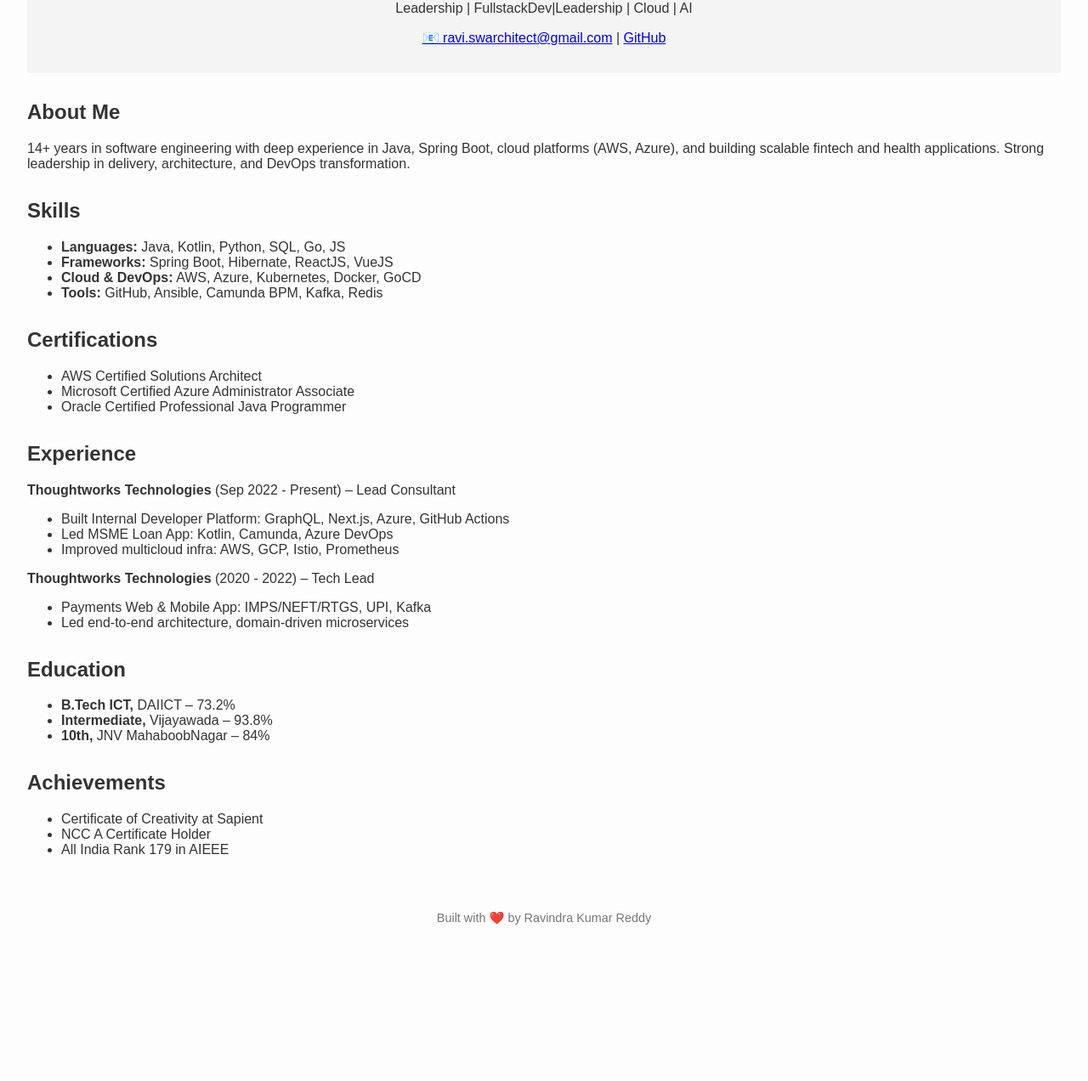
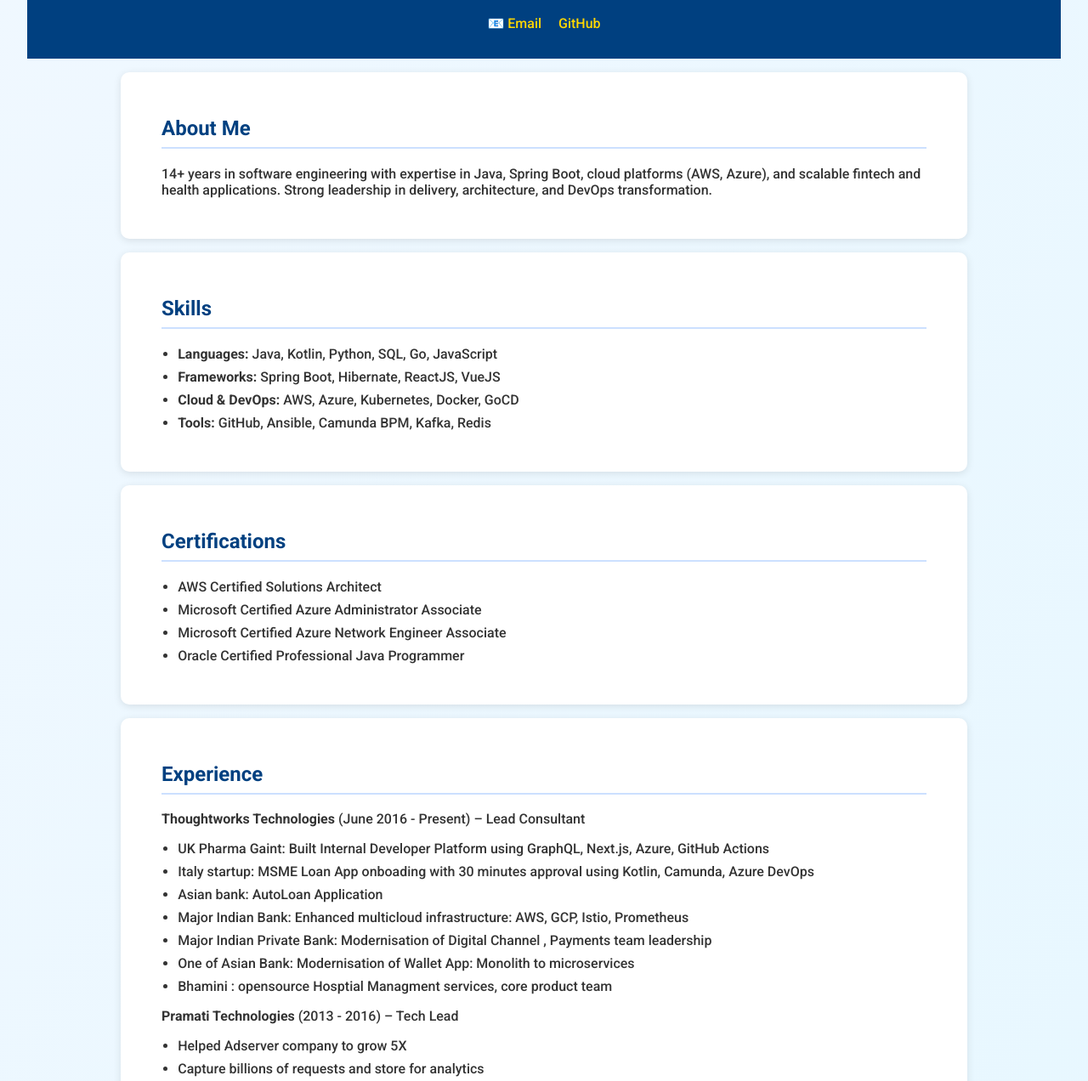
Before and after one commit to drkreddy/drkreddy.github.io, a plain HTML site: page index.html in a window 1280 px wide. Shown: the part 111-1383 px from the top of the page at 85% size. Before the commit the page ends 1230 px from the top, so only its background shows below. Drawn offline with Linux system fonts and the light colour scheme.

Commit message:
beautification

```diff
--- a/index.html
+++ b/index.html
@@ -6,23 +6,92 @@
   <meta name="google-site-verification" content="Kl4qubP69JEky5Gl7HD_yf6HXy88M9b_Iiiohr7dwec" />
   <title>Ravindra Kumar Reddy Donapati</title>
   <link rel="stylesheet" href="style.css" />
+  <link href="https://fonts.googleapis.com/css2?family=Roboto:wght@300;500;700&display=swap" rel="stylesheet">
+  <style>
+    body {
+      font-family: 'Roboto', sans-serif;
+      margin: 0;
+      background: linear-gradient(to bottom right, #f0f8ff, #e6f7ff);
+      color: #333;
+    }
+
+    header {
+      background: #004080;
+      color: white;
+      padding: 2rem 1rem;
+      text-align: center;
+    }
+
+    header h1 {
+      margin: 0;
+      font-size: 2.5rem;
+    }
+
+    header p {
+      font-size: 1.2rem;
+      margin-top: 0.5rem;
+    }
+
+    header a {
+      color: #ffd700;
+      margin: 0 0.5rem;
+      text-decoration: none;
+    }
+
+    section {
+      padding: 2rem 3rem;
+      background: white;
+      margin: 1rem auto;
+      max-width: 900px;
+      border-radius: 10px;
+      box-shadow: 0 2px 10px rgba(0,0,0,0.1);
+      transition: transform 0.3s ease;
+    }
+
+    section:hover {
+      transform: translateY(-5px);
+    }
+
+    section h2 {
+      color: #004080;
+      border-bottom: 2px solid #cce0ff;
+      padding-bottom: 0.5rem;
+    }
+
+    ul {
+      padding-left: 1.2rem;
+    }
+
+    li {
+      margin: 0.5rem 0;
+    }
+
+    footer {
+      background: #004080;
+      color: white;
+      text-align: center;
+      padding: 1rem;
+      margin-top: 2rem;
+    }
+  </style>
+</head>
 <body>
   <header>
     <h1>Ravindra Kumar Reddy Donapati</h1>
-      <p>Leadership | FullstackDev|Leadership | Cloud | AI</p>
-      <a href="mailto:ravi.swarchitect@gmail.com">📧 ravi.swarchitect@gmail.com</a> |
+    <p>FullstackDev| AI | Cloud| Leadership</p>
+    <a href="mailto:ravi.swarchitect@gmail.com">📧 Email</a>
     <a href="https://github.com/drkreddy" target="_blank">GitHub</a>
   </header>
 
   <section>
     <h2>About Me</h2>
-      <p>14+ years in software engineering with deep experience in Java, Spring Boot, cloud platforms (AWS, Azure), and building scalable fintech and health applications. Strong leadership in delivery, architecture, and DevOps transformation.</p>
+    <p>14+ years in software engineering with expertise in Java, Spring Boot, cloud platforms (AWS, Azure), and scalable fintech and health applications. Strong leadership in delivery, architecture, and DevOps transformation.</p>
   </section>
 
   <section>
     <h2>Skills</h2>
     <ul>
-        <li><strong>Languages:</strong> Java, Kotlin, Python, SQL, Go, JS</li>
+      <li><strong>Languages:</strong> Java, Kotlin, Python, SQL, Go, JavaScript</li>
       <li><strong>Frameworks:</strong> Spring Boot, Hibernate, ReactJS, VueJS</li>
       <li><strong>Cloud & DevOps:</strong> AWS, Azure, Kubernetes, Docker, GoCD</li>
       <li><strong>Tools:</strong> GitHub, Ansible, Camunda BPM, Kafka, Redis</li>
@@ -34,32 +103,44 @@
     <ul>
       <li>AWS Certified Solutions Architect</li>
       <li>Microsoft Certified Azure Administrator Associate</li>
+      <li>Microsoft Certified Azure Network Engineer Associate</li>
       <li>Oracle Certified Professional Java Programmer</li>
     </ul>
   </section>
 
   <section>
     <h2>Experience</h2>
-      <p><strong>Thoughtworks Technologies</strong> (Sep 2022 - Present) – Lead Consultant</p>
+    <p><strong>Thoughtworks Technologies</strong> (June 2016 - Present) – Lead Consultant</p>
     <ul>
-        <li>Built Internal Developer Platform: GraphQL, Next.js, Azure, GitHub Actions</li>
-        <li>Led MSME Loan App: Kotlin, Camunda, Azure DevOps</li>
-        <li>Improved multicloud infra: AWS, GCP, Istio, Prometheus</li>
+      <li>UK Pharma Gaint: Built Internal Developer Platform using GraphQL, Next.js, Azure, GitHub Actions</li>
+      <li>Italy startup: MSME Loan App onboading with 30 minutes approval using Kotlin, Camunda, Azure DevOps</li>
+      <li>Asian bank: AutoLoan Application </li>
+      <li>Major Indian Bank: Enhanced multicloud infrastructure: AWS, GCP, Istio, Prometheus</li>
+      <li>Major Indian Private Bank: Modernisation of Digital Channel , Payments team leadership </li>
+      <li>One of Asian Bank: Modernisation of Wallet App: Monolith to microservices </li>
+      <li>Bhamini : opensource Hosptial Managment services, core product team</li>
     </ul>
 
-      <p><strong>Thoughtworks Technologies</strong> (2020 - 2022) – Tech Lead</p>
+    <p><strong>Pramati Technologies</strong> (2013 - 2016) – Tech Lead</p>
     <ul>
-        <li>Payments Web & Mobile App: IMPS/NEFT/RTGS, UPI, Kafka</li>
-        <li>Led end-to-end architecture, domain-driven microservices</li>
+      <li>Helped Adserver company to grow 5X</li>
+      <li>Capture billions of requests and store for analytics</li>
+      <li>Generate reports in less than 3 secs from Terabytes of data</li>
+    </ul>
+
+
+    <p><strong>Sapient Technologies</strong> (2013 - 2016) – Tech Lead</p>
+    <ul>
+      <li>Bank :Integration Frameworks to deliver data to internal systems: ETL </li>
     </ul>
   </section>
 
   <section>
     <h2>Education</h2>
     <ul>
-        <li><strong>B.Tech ICT,</strong> DAIICT – 73.2%</li>
-        <li><strong>Intermediate,</strong> Vijayawada – 93.8%</li>
-        <li><strong>10th,</strong> JNV MahaboobNagar – 84%</li>
+      <li><strong>B.Tech ICT</strong>, DAIICT – 73.2%</li>
+      <li><strong>Intermediate</strong>, Vijayawada – 93.8%</li>
+      <li><strong>10th</strong>, JNV MahaboobNagar – 84%</li>
     </ul>
   </section>
 
```
Lines whose indentation alone changed are shown as unchanged.
